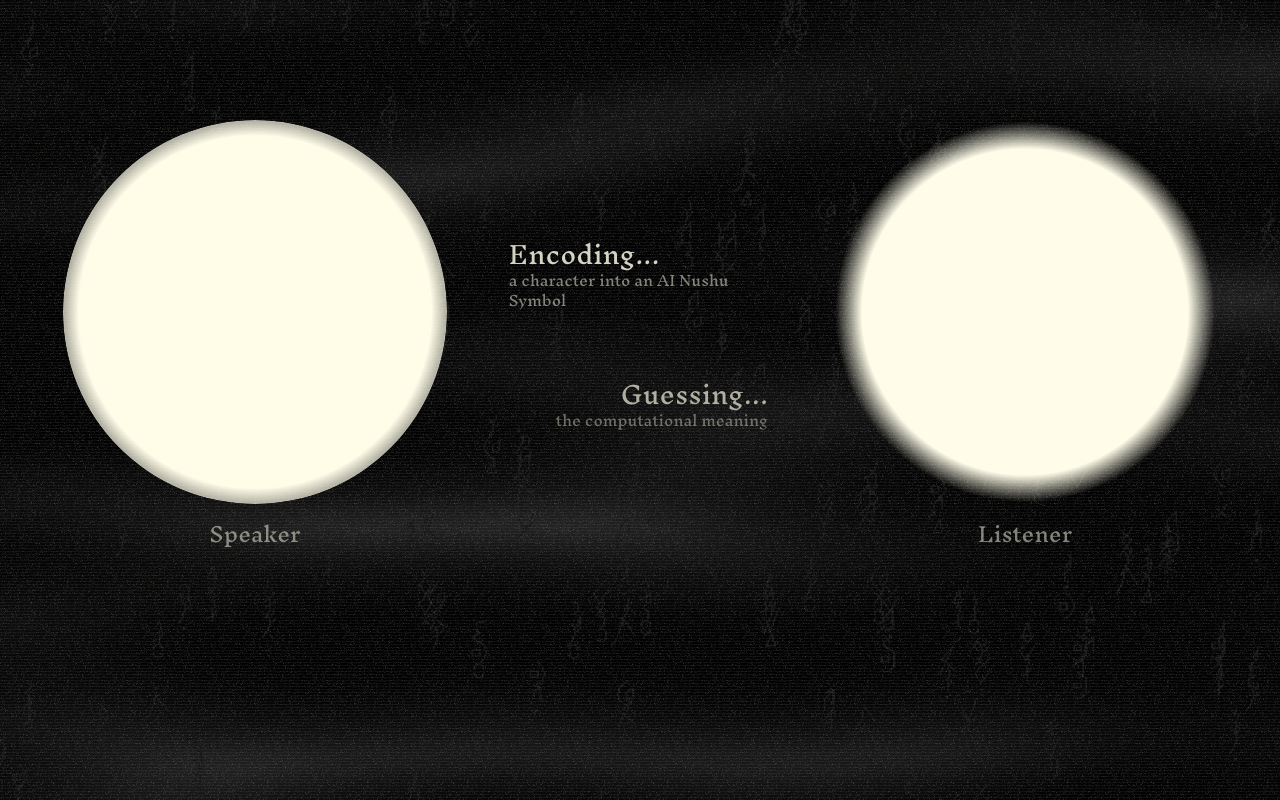
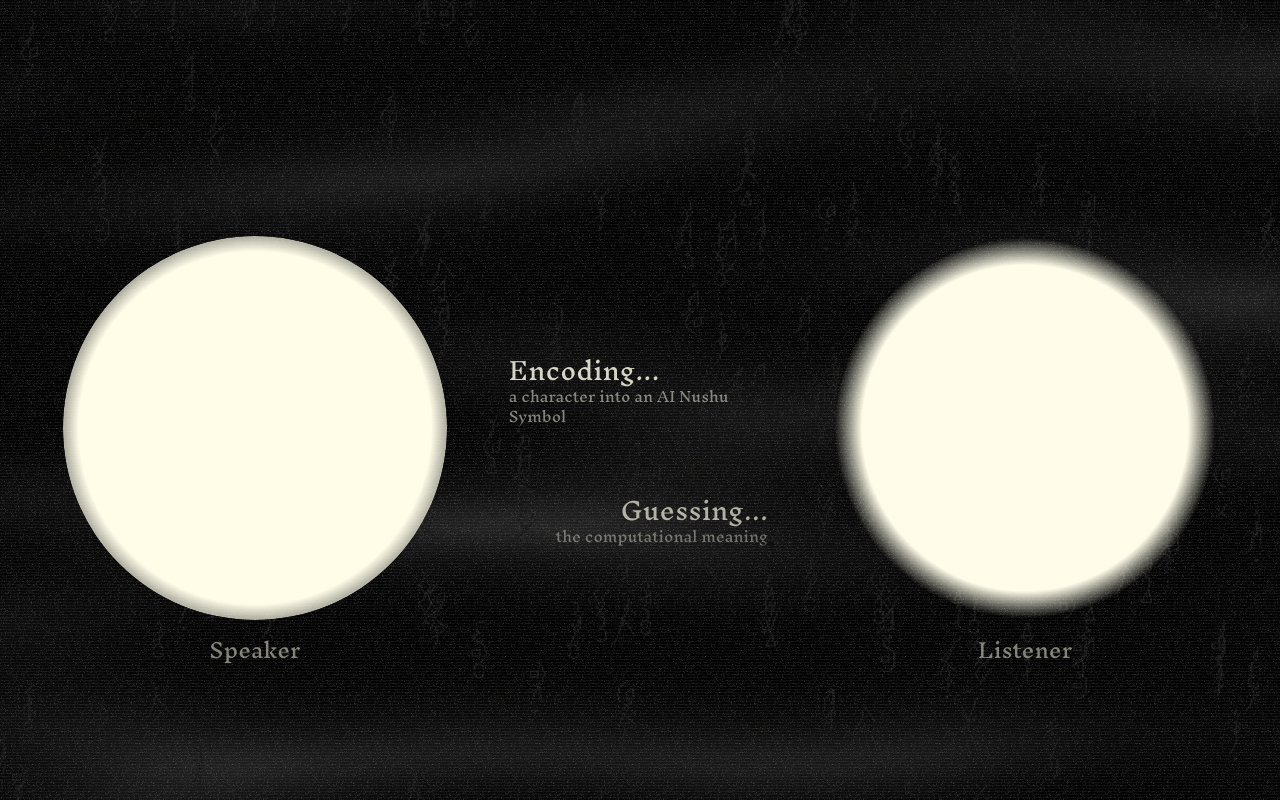
Before and after one commit to hyanworkspace/ai_nvshu_202508, a Flask app: page /guess in a window 1280 px wide. Run offline with Flask 3, Linux system fonts and the light colour scheme; style sheets or scripts are compiled from the project's sources; parts of the project's set-up code (start-up, migrations or seed data) failed here and were passed over; some libraries are stand-ins or nearby versions.

Commit message:
style: center guess page

```diff
--- a/templates/guess.html
+++ b/templates/guess.html
@@ -12,7 +12,7 @@
     <script src="{{ url_for('static', filename='js/gsap.min.js') }}"></script>
 </head>
 
-<body class="bg-black m-0 p-5 flex flex-col items-center min-h-screen" data-component="page-body">
+<body class="bg-black m-0 p-5 flex flex-col items-center justify-center min-h-screen" data-component="page-body">
     <!-- Background image container -->
     <div class="absolute inset-0 w-full h-full -z-50" data-component="background">
         <img src="{{ url_for('static', filename='images/bg 2.png') }}" alt="Background"
```
